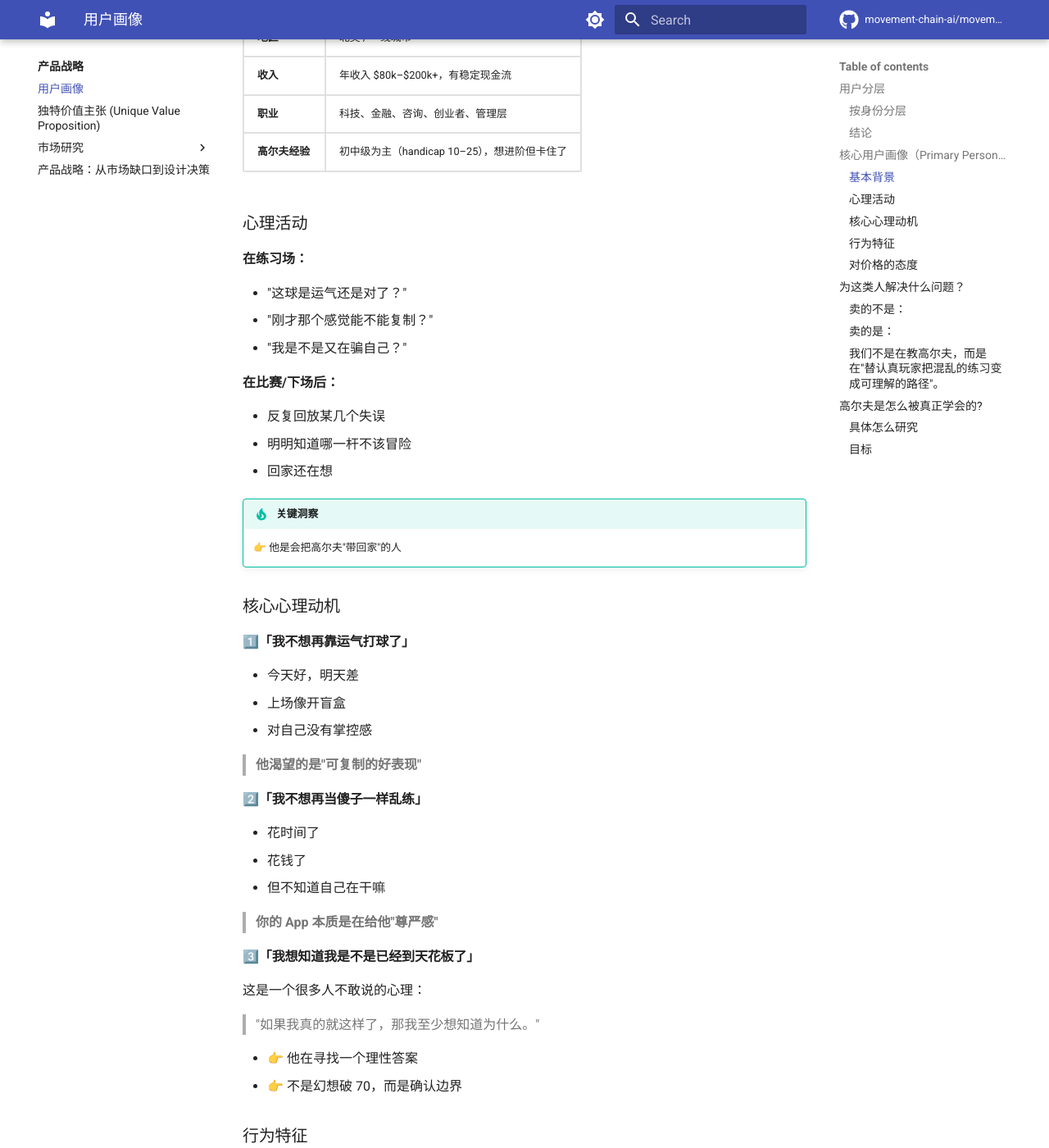
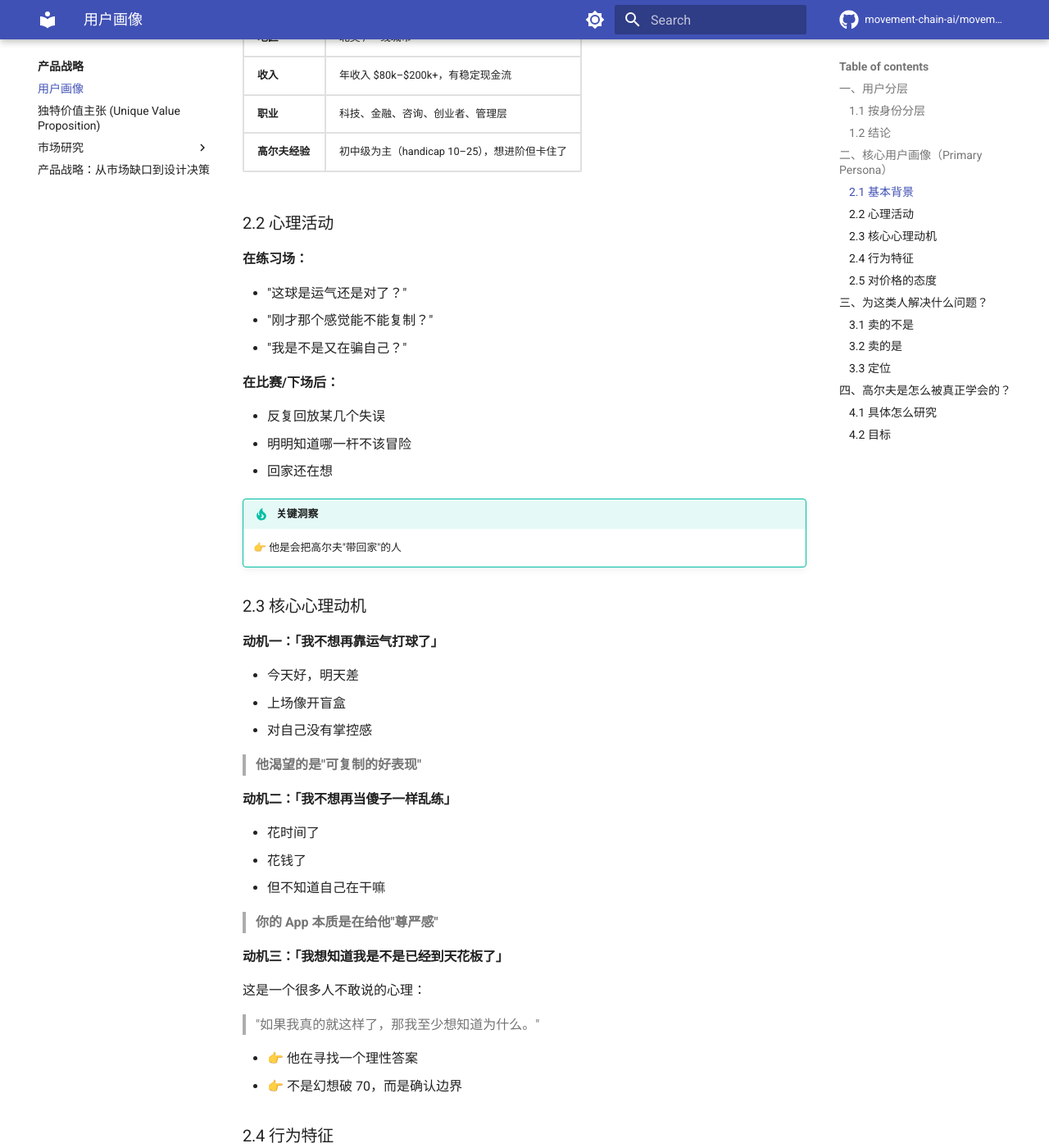
Before and after one commit to movement-chain-ai/movement-chain-docs, an MkDocs documentation site: the page built from docs/zh/product/user-personas.md, in a window 1280 px wide and 1400 px high, scrolled down 1703 px. Shown: the whole window at 82% size. Built offline with MkDocs 1.6.1 and Material for MkDocs 9.7.7, drawn with Linux system fonts in a browser that asks for light colours; comment, search, counter and statistics services are not loaded; the version menu is left out; some of the changed text lies outside the part shown.

Commit message:
docs: improve user-personas heading structure with numbered sections
🤖 Generated with [Claude Code](https://claude.com/claude-code)

Co-Authored-By: Claude Opus 4.5 <noreply@anthropic.com>

```diff
--- a/docs/zh/product/user-personas.md
+++ b/docs/zh/product/user-personas.md
@@ -1,8 +1,8 @@
 # 用户画像
 
-## 用户分层
+## 一、用户分层
 
-### 按身份分层
+### 1.1 按身份分层
 
 #### A 类用户（目标用户｜你赚钱的）
 
@@ -39,16 +39,16 @@
 - 俱乐部
 - 高尔夫学院
 
-### 结论
+### 1.2 结论
 
 !!! success "核心用户定义"
     **我们的核心用户: A1 - 非教练的认真玩家**
 
 ---
 
-## 核心用户画像（Primary Persona）
+## 二、核心用户画像（Primary Persona）
 
-### 基本背景
+### 2.1 基本背景
 
 | 维度 | 描述 |
 |------|------|
@@ -59,7 +59,7 @@
 | **职业** | 科技、金融、咨询、创业者、管理层 |
 | **高尔夫经验** | 初中级为主（handicap 10–25），想进阶但卡住了 |
 
-### 心理活动
+### 2.2 心理活动
 
 **在练习场：**
 
@@ -76,9 +76,9 @@
 !!! tip "关键洞察"
     👉 他是会把高尔夫"带回家"的人
 
-### 核心心理动机
+### 2.3 核心心理动机
 
-#### 1️⃣「我不想再靠运气打球了」
+#### 动机一：「我不想再靠运气打球了」
 
 - 今天好，明天差
 - 上场像开盲盒
@@ -86,7 +86,7 @@
 
 > **他渴望的是"可复制的好表现"**
 
-#### 2️⃣「我不想再当傻子一样乱练」
+#### 动机二：「我不想再当傻子一样乱练」
 
 - 花时间了
 - 花钱了
@@ -94,7 +94,7 @@
 
 > **你的 App 本质是在给他"尊严感"**
 
-#### 3️⃣「我想知道我是不是已经到天花板了」
+#### 动机三：「我想知道我是不是已经到天花板了」
 
 这是一个很多人不敢说的心理：
 
@@ -103,7 +103,7 @@
 - 👉 他在寻找一个理性答案
 - 👉 不是幻想破 70，而是确认边界
 
-### 行为特征
+### 2.4 行为特征
 
 **已经：**
 
@@ -125,7 +125,7 @@
 !!! warning "核心痛点"
     **"不缺信息，缺判断"** 是他们的真实状态。
 
-### 对价格的态度
+### 2.5 对价格的态度
 
 | ❌ 不喜欢 | ✅ 可以接受 |
 |----------|------------|
@@ -135,26 +135,28 @@
 
 ---
 
-## 为这类人解决什么问题？
+## 三、为这类人解决什么问题？
 
-### 卖的不是：
+### 3.1 卖的不是
 
 - 设备
 - App
 - 报告
 
-### 卖的是：
+### 3.2 卖的是
 
 !!! quote "核心价值主张"
     "我帮你把复杂的高尔夫动作问题，转化成 **3 个你今天就能执行的训练重点**。"
 
-### 我们不是在教高尔夫，而是在"替认真玩家把混乱的练习变成可理解的路径"。
+### 3.3 定位
+
+**我们不是在教高尔夫，而是在"替认真玩家把混乱的练习变成可理解的路径"。**
 
 ---
 
-## 高尔夫是怎么被真正学会的?
+## 四、高尔夫是怎么被真正学会的？
 
-### 具体怎么研究
+### 4.1 具体怎么研究
 
 #### 第一步：拆 5–10 个真实教学场景
 
@@ -182,7 +184,7 @@
 
 👉 这是你产品未来的"隐形大脑"
 
-### 目标
+### 4.2 目标
 
 !!! success "核心目标"
     **一个真人教练 60 分钟的决策过程，拆成 10 个 AI 能执行的节点**
```
